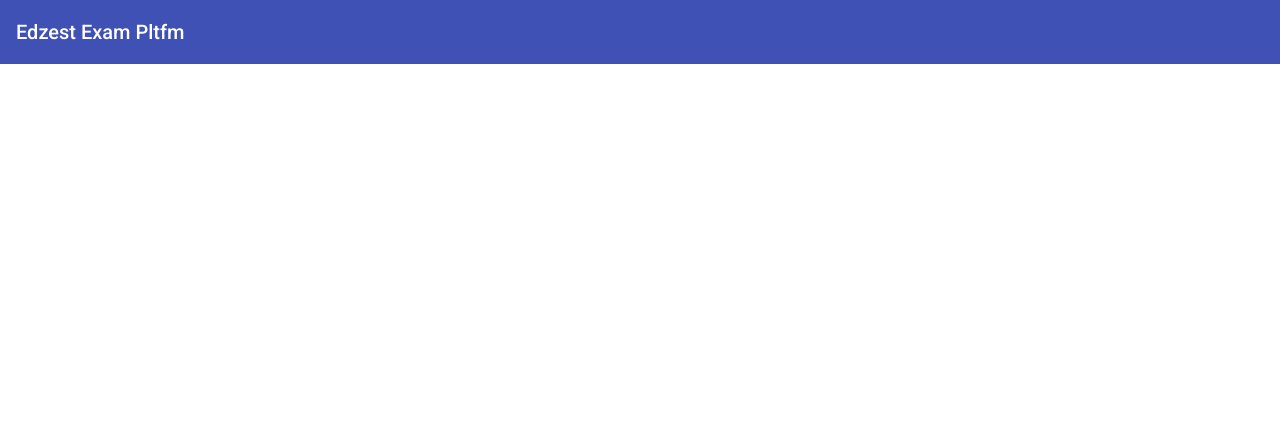
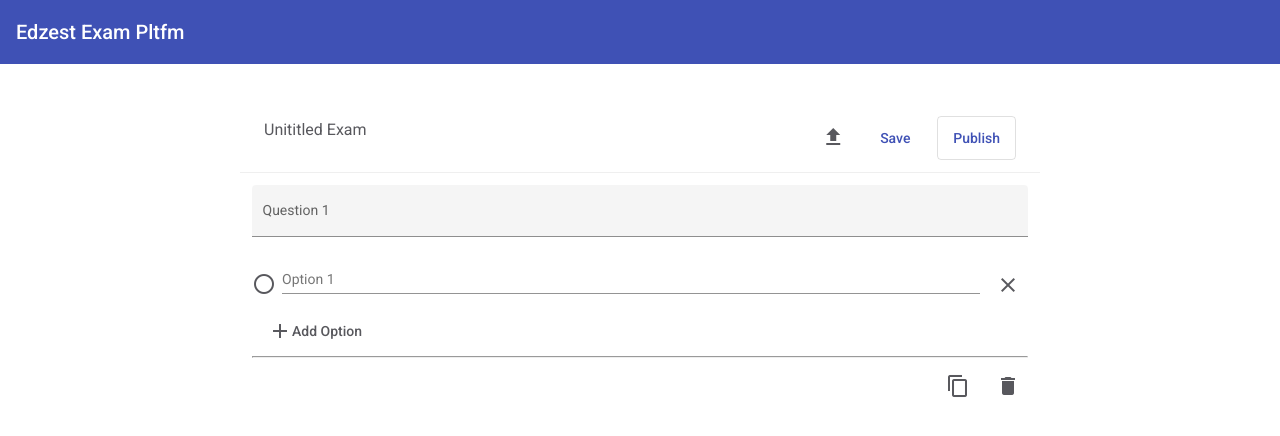
Before and after one commit to edzest/eep-dashboard, an Angular app: page /admin/create-test in a window 1280 px wide. Before the commit this address led to /. Shown: the top 436 px of the page. Built offline with nearby package versions, Linux system fonts and the light colour scheme.

Commit message:
Add create test component

```diff
--- a/src/app/admin-dashboard/admin-dashboard/admin-dashboard.component.css
+++ b/src/app/admin-dashboard/admin-dashboard/admin-dashboard.component.css
@@ -3,6 +3,7 @@
     margin: 0 auto;
     padding: 24px 0;
 }
+
 h1 {
     color: var(--text-dark);
     font-weight: bold;
@@ -17,11 +18,6 @@ h1 {
 
 .container {
     padding: 24px 0;
-}
-
-.test-container {
-    display: flex;
-    gap: 32px;
 }
 
 .action-card {
--- a/src/app/admin-dashboard/admin-dashboard/admin-dashboard.component.html
+++ b/src/app/admin-dashboard/admin-dashboard/admin-dashboard.component.html
@@ -2,7 +2,7 @@
     <h1>Welcome Admin</h1>
     <p class="subheading">Let's get started by creating a new test</p>
     <div class="container">
-        <div class="action-card">
+        <div class="action-card" (click)="onClickNewTest()">
             <img src="../../../assets/images/add_file.svg" alt="New test icon">
             <h3>Create a new test</h3>
         </div>
--- a/src/app/admin-dashboard/admin-dashboard/admin-dashboard.component.ts
+++ b/src/app/admin-dashboard/admin-dashboard/admin-dashboard.component.ts
@@ -1,4 +1,5 @@
 import { Component, OnInit } from '@angular/core';
+import { Router } from '@angular/router';
 
 @Component({
   selector: 'app-admin-dashboard',
@@ -7,9 +8,12 @@ import { Component, OnInit } from '@angular/core';
 })
 export class AdminDashboardComponent implements OnInit {
 
-  constructor() { }
+  constructor(private router: Router) { }
 
   ngOnInit(): void {
   }
 
+  onClickNewTest() {
+    this.router.navigate(['/admin/create-test']);
+  }
 }
--- /dev/null
+++ b/src/app/admin-dashboard/create-test/create-test.component.css
@@ -0,0 +1,38 @@
+.main {
+    max-width: 800px;
+    margin: 0 auto;
+    padding: 24px 0;
+}
+
+.header {
+    display: flex;
+    justify-content: space-between;
+    border-bottom: 1px solid;
+    border-color: var(--line);
+    padding: 12px 24px;
+}
+
+.header .actions {
+    display: flex;
+    gap: 10px;
+}
+
+.mcq {
+    /* border: 1px solid;
+    border-color: var(--line);
+    border-radius: var(--radius); */
+    padding: 12px;
+}
+
+
+.option {
+    display: flex;
+    align-items: center;
+    gap: 8px;
+}
+
+.mcq .footer {
+    display: flex;
+    gap: 10px;
+    flex-direction: row-reverse;
+}
--- /dev/null
+++ b/src/app/admin-dashboard/create-test/create-test.component.html
@@ -0,0 +1,76 @@
+<div class="main">
+    <div class="header">
+        <div class="title">
+            <h3>Unititled Exam</h3>
+        </div>
+        <div class="actions">
+            <button mat-icon-button aria-label="upload-test">
+                <mat-icon>upload</mat-icon>
+              </button>
+            <button mat-button color="primary">Save</button>
+            <button mat-stroked-button color="primary">Publish</button>
+        </div>
+    </div>
+    <div class="exam-builder">
+        <div *ngFor="let question of allQuestions;let qIndex = index;">
+            <div class="mcq">
+                <div class="question">
+                    <mat-form-field style="width: 100%;" appearance="fill">
+                        <mat-label>Question {{qIndex + 1}}</mat-label>
+                        <textarea matInput cdkTextareaAutosize placeholder="{{question.question}}"></textarea>
+                    </mat-form-field>
+                </div>
+                <div class="options">
+                    <div *ngFor="let option of question.options; let index = index; trackBy: optionsTrackFn">
+                        <div class="option">
+                            <mat-icon>
+                                radio_button_unchecked
+                            </mat-icon>
+                            <mat-form-field style="width:100%">
+                                <mat-label>Option {{index + 1}}</mat-label>
+                                <input matInput placeholder="new option"
+                                    value=""
+                                    autocomplete="off"
+                                    [(ngModel)]="allQuestions[qIndex].options[index].option"/>
+                              </mat-form-field>
+                            <button mat-icon-button aria-label="remove option" matTooltip="Remove">
+                                <mat-icon (click)="removeOption(qIndex, index)">
+                                    clear
+                                </mat-icon>
+                            </button>
+                        </div>
+                    </div>
+
+
+                    <button mat-button (click)="onClickAddOption(qIndex)">
+                        <mat-icon>
+                            add
+                        </mat-icon>
+                        <span>Add Option</span>
+                    </button>
+
+                    <hr>
+
+                    <div class="footer">
+                        <button mat-icon-button aria-label="delete" matTooltip="Delete">
+                            <mat-icon (click)="deleteQuestion()">
+                                delete
+                            </mat-icon>
+                        </button>
+                        <button mat-icon-button aria-label="duplicate" matTooltip="Duplicate">
+                            <mat-icon (click)="duplicateQuestion()">
+                                content_copy
+                            </mat-icon>
+                        </button>
+
+                    </div>
+
+                </div>
+            </div>
+        </div>
+        <div class="new-question">
+            <!-- <p>Add new question</p> -->
+        </div>
+    </div>
+
+</div>
--- /dev/null
+++ b/src/app/admin-dashboard/create-test/create-test.component.ts
@@ -0,0 +1,86 @@
+import { Component, OnInit } from '@angular/core';
+
+// Type to store question and its answers
+interface McqQuestion {
+  question: string,
+  options: Option[]
+}
+
+interface Option {
+  id: number,
+  option: string
+}
+
+@Component({
+  selector: 'app-create-test',
+  templateUrl: './create-test.component.html',
+  styleUrls: ['./create-test.component.css']
+})
+export class CreateTestComponent implements OnInit {
+
+  allQuestions: McqQuestion[] = [
+    {
+      'question': 'Ex: What is the capital of India...',
+      'options': [{
+        id: 0,
+        option: ''
+      }]
+    }
+  ];
+
+  constructor() { }
+
+  ngOnInit(): void {
+  }
+
+  /**
+   * Adds a new option to the currently editing question.
+   * This function creates a new option id by incrementing the last option id. Option id is required
+   * to use the custom tracking function optionsTrackFn.
+   * @param qIndex Question index
+   */
+  onClickAddOption(qIndex: number) {
+    const optionsLength = this.allQuestions[qIndex].options.length;
+    const lastId = this.allQuestions[qIndex].options[optionsLength-1].id;
+
+    const newOption: Option = {
+      id: lastId + 1,
+      option: ''
+    }
+
+    const options = this.allQuestions[qIndex].options;
+    options.push(newOption);
+  }
+
+  /**
+   * Removes the given option from the currently editing question
+   * @param qIndex Question index
+   * @param index option index
+   */
+  removeOption(qIndex: number, index: number) {
+    const options = this.allQuestions[qIndex].options;
+    options.splice(index, 1);
+  }
+
+  duplicateQuestion() {
+
+  }
+
+  deleteQuestion() {
+
+  }
+
+  /**
+   * Custom tracking function for options ngFor
+   * This is required so that the input focus is not lost when ngModel is updated
+   * @param index ngFor index - not required, only for matching syntax
+   * @param option Current Option
+   * @returns option id
+   */
+  optionsTrackFn(index: number, option: Option) {
+    return option.id;
+  }
+
+
+
+}
--- a/src/app/app-routing.module.ts
+++ b/src/app/app-routing.module.ts
@@ -5,12 +5,14 @@ import { TestsComponent } from './tests/tests.component';
 import { TestWindowComponent } from './test-window/test-window.component';
 import { TestResultComponent } from './test-result/test-result.component';
 import { AdminDashboardComponent } from './admin-dashboard/admin-dashboard/admin-dashboard.component';
+import { CreateTestComponent } from './admin-dashboard/create-test/create-test.component';
 
 const routes: Routes = [
   { path: 'home', component: TestsComponent },
   { path: 'test/:id', component: TestWindowComponent },
   { path: 'result', component: TestResultComponent },
   { path: 'admin', component: AdminDashboardComponent},
+  { path: 'admin/create-test', component: CreateTestComponent},
   { path: '',   redirectTo: '/home', pathMatch: 'full' },
 ];
 
```
Also changed, not shown: src/app/admin-dashboard/admin-dashboard.module.ts (+14 -2 lines), 1 other file (tests, documents, lock files or other folders).
